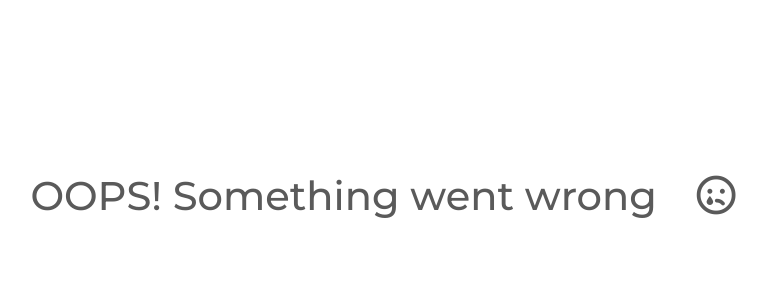
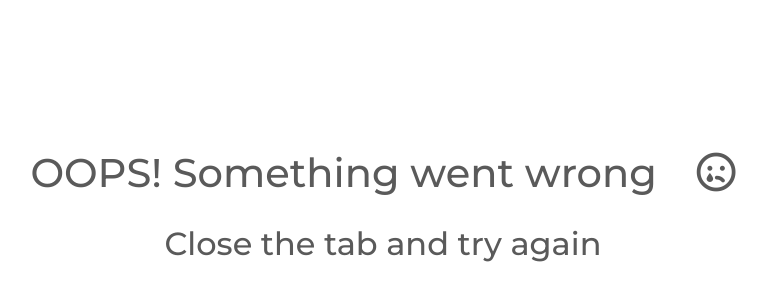
Before and after one commit to tensorsiitm/Newsletter, a website: page public/fail.html in a window 1280 px wide. Shown: the part 200-500 px from the top of the page, without its empty margins (257-1024 px from the left). Drawn offline with nearby package versions, Linux system fonts and the light colour scheme.

Commit message:
changes in success and fail pages

```diff
--- a/public/css/message.css
+++ b/public/css/message.css
@@ -1,10 +1,16 @@
-body {
+div {
     display: flex;
     justify-content: center;
     align-items: center;
+
+}
+body {
     height: 100vh;
+    display: flex;
+    flex-direction: column;
+    justify-content: center;
+    align-items: center;
 }
-
 h1 {
     padding: 20px;
 }
--- a/public/fail.html
+++ b/public/fail.html
@@ -10,7 +10,10 @@
     <link rel="stylesheet" href="css/message.css">
 </head>
 <body>
-    <h1>OOPS! Something went wrong</h1>
-    <h1><i class="far fa-sad-tear"></i></h1>
+    <div>
+        <h1>OOPS! Something went wrong</h1>
+        <h1><i class="far fa-sad-tear"></i></h1>
+    </div>
+    <h2>Close the tab and try again</h2>
 </body>
 </html>
```
Also changed, not shown: public/success.html (+5 -2 lines).
